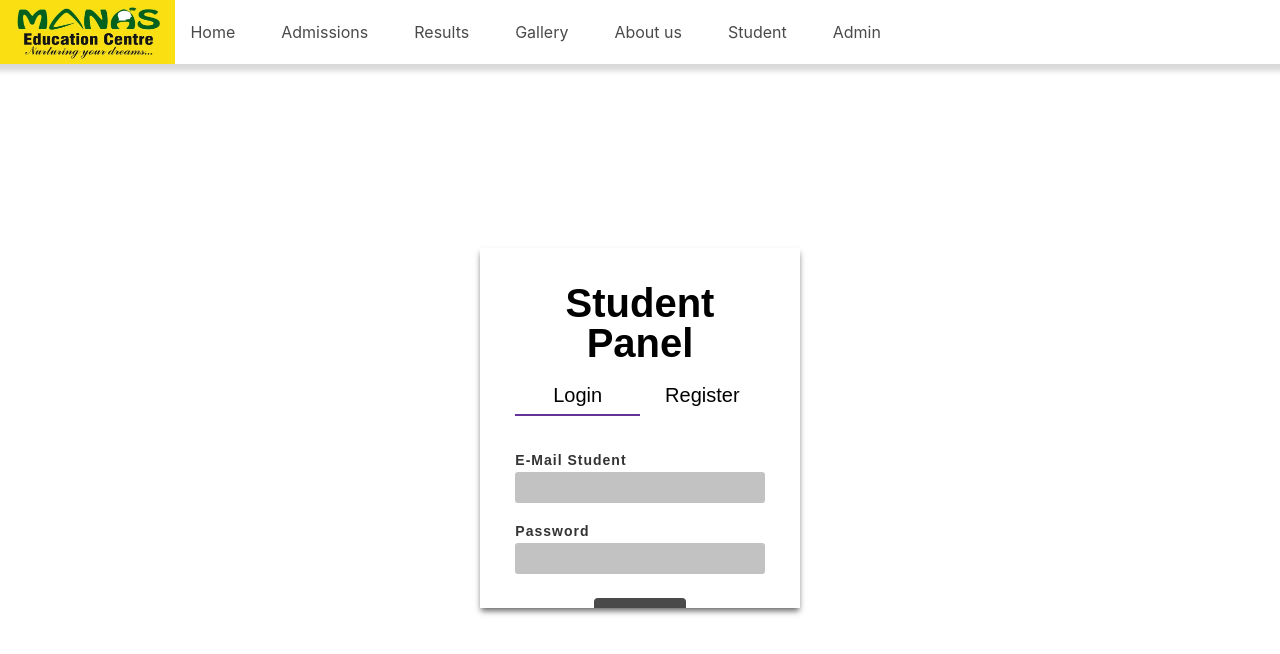
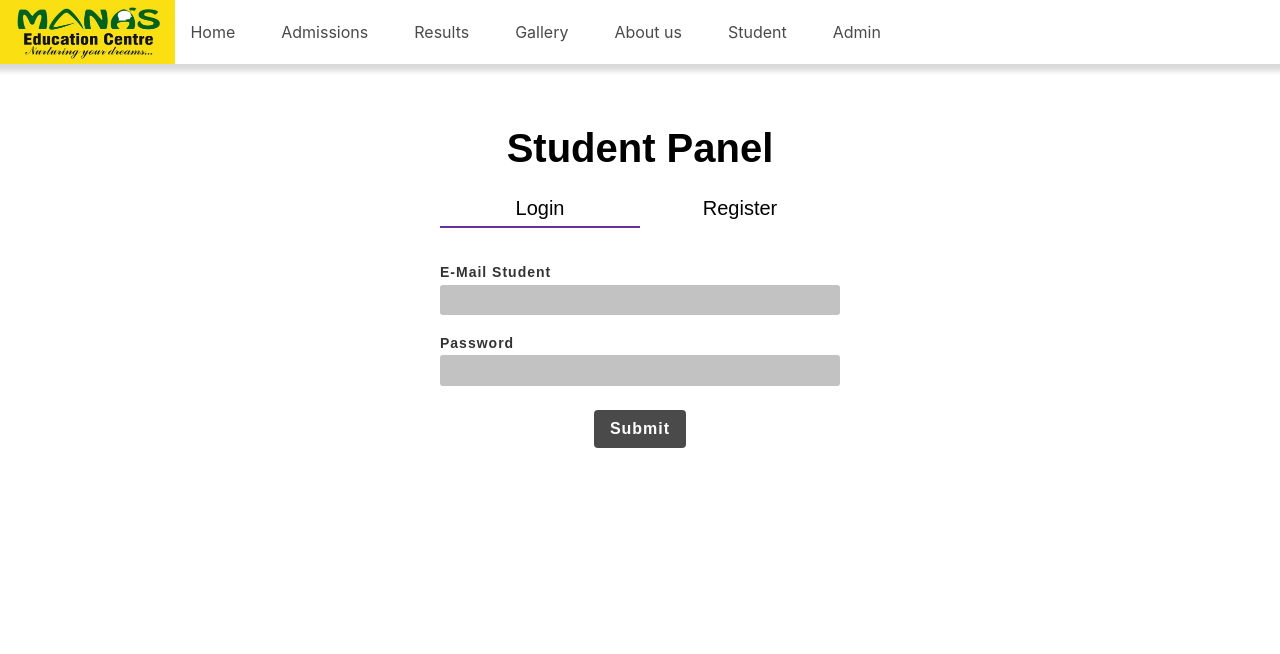
Before and after one commit to imf-ali/Manas-Frontend, a React (Create React App) app: page /login in a window 1280 px wide. Shown: the top 654 px of the page. Built offline with nearby package versions, Linux system fonts and the light colour scheme; no server answers; the HTML template or start-up script is replaced by a standard one.

Commit message:
improved login panel

```diff
--- a/src/Screen/LoginPage.js
+++ b/src/Screen/LoginPage.js
@@ -88,13 +88,13 @@ const LoginPage = () => {
     document.getElementById("studentLogin").style.left = "121%";
     document.getElementById("studentSign").style.left = "0%";
     document.getElementById("btn").style.left = "50%";
-    document.getElementById("container").style.height = "70vh";
+    document.getElementById("container").style.height = "90%";
   };
   const switchLogin = () => {
     document.getElementById("studentLogin").style.left = "0";
     document.getElementById("studentSign").style.left = "-121%";
     document.getElementById("btn").style.left = "0%";
-    document.getElementById("container").style.height = "45vh";
+    document.getElementById("container").style.height = "60%";
   };
 
   return (
--- a/src/Screen/LoginPage.module.css
+++ b/src/Screen/LoginPage.module.css
@@ -1,5 +1,5 @@
 .loginMain {
-  height: 75vh;
+  height: 100vh;
   position: relative;
   display: flex;
   flex-direction: column;
@@ -61,12 +61,14 @@
   position: relative;
   display: flex;
   flex-direction: column;
-  width: 40vh;
-  height: 45vh;
-  margin: auto 5%;
+  width: 50vh;
+  height: 70vh;
+  /* height: 80%; */
+  /* height: 45vh; */
+  /* margin: auto 5%; */
   /* background-color: #696363; */
-  padding: 3%;
-  box-shadow: 0 4px 6px -1px rgba(0, 0, 0, 0.6);
+  /* padding: 3%; */
+  /* box-shadow: 0 4px 6px -1px rgba(0, 0, 0, 0.6); */
   /* margin: 0;
   position: absolute;
   top: 50%;
@@ -89,11 +91,11 @@
   z-index: 1;
 
 } */
-.loginContainer:hover {
+/* .loginContainer:hover {
   box-shadow: 0 20px 25px 5px rgba(0, 0, 0, 0.1),
     0 10px 10px -5px rgba(0, 0, 0, 0.04);
   transition: 300ms ease-in-out all;
-}
+} */
 
 .loginButton {
   display: block;
```
